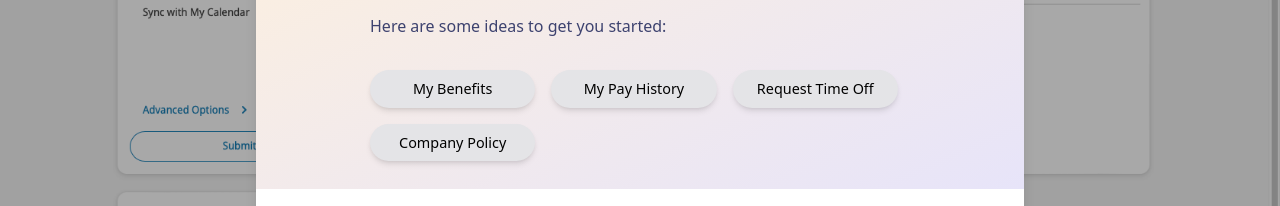
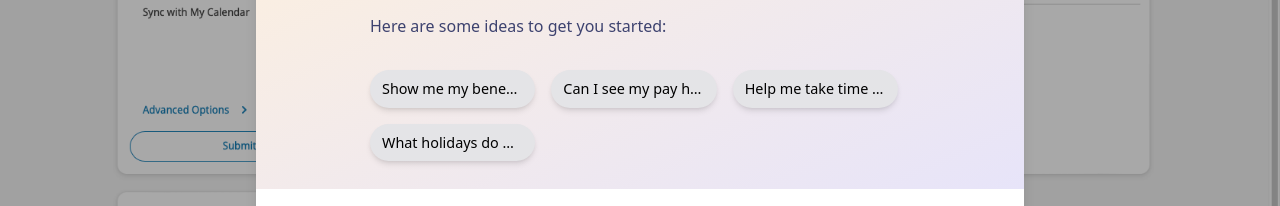
Before and after one commit to eric-chen-ukg/demo-wayfinding-frontend, a Next.js app: page / in a window 1280 px wide. Shown: the part 319-525 px from the top of the page. Built offline with nearby package versions, Linux system fonts and the light colour scheme.

Commit message:
welcome button msg to phrase

```diff
--- a/components/chatboxMessage/ChatboxMessage.tsx
+++ b/components/chatboxMessage/ChatboxMessage.tsx
@@ -65,11 +65,7 @@ const ChatboxMessage: React.FC<ChatboxMessageProps> = ({
                     </div>)
                 }
                 {!user && message.length == 0 && (
-                    <div className="flex justify-center items-center">
-                        <div className="flex justify-center items-center w-20 h-20 loader-border rounded-full animate-spin">
-                            <div className="w-12 h-12 bg-white rounded-full animate-spin"></div>
-                        </div>
-                    </div>
+                    <div className="typing-ellipsis"></div>
                 )}
             </div>
         </div>
--- a/components/chatboxMessages/ChatboxMessages.tsx
+++ b/components/chatboxMessages/ChatboxMessages.tsx
@@ -10,7 +10,7 @@ const welcomeOptionsCard = {
     options: [
         {
             id: "benefits",
-            label: "My Benefits",
+            label: "Show me my benefits",
             userQuery: "I want to see my benefits.",
             data: {
                 action: "change-intent",
@@ -18,7 +18,7 @@ const welcomeOptionsCard = {
             }
         }, {
             id: "paychecks",
-            label: "My Pay History",
+            label: "Can I see my pay history?",
             userQuery: "I want to see my recent pay stubs.",
             data: {
                 action: "change-intent",
@@ -26,7 +26,7 @@ const welcomeOptionsCard = {
             }
         }, {
             id: "submitpto",
-            label: "Request Time Off",
+            label: "Help me take time off",
             userQuery: "I want to take some time off.",
             data: {
                 action: "change-intent",
@@ -34,11 +34,11 @@ const welcomeOptionsCard = {
             }
         }, {
             id: "handbook",
-            label: "Company Policy",
-            userQuery: "I want to see my company's policy documents.",
+            label: "What holidays do we have?",
+            userQuery: "What are my company's holidays?",
             data: {
                 action: "change-intent",
-                target: "handbook"
+                target: "companypolicy"
             }
         }
     ]
```
